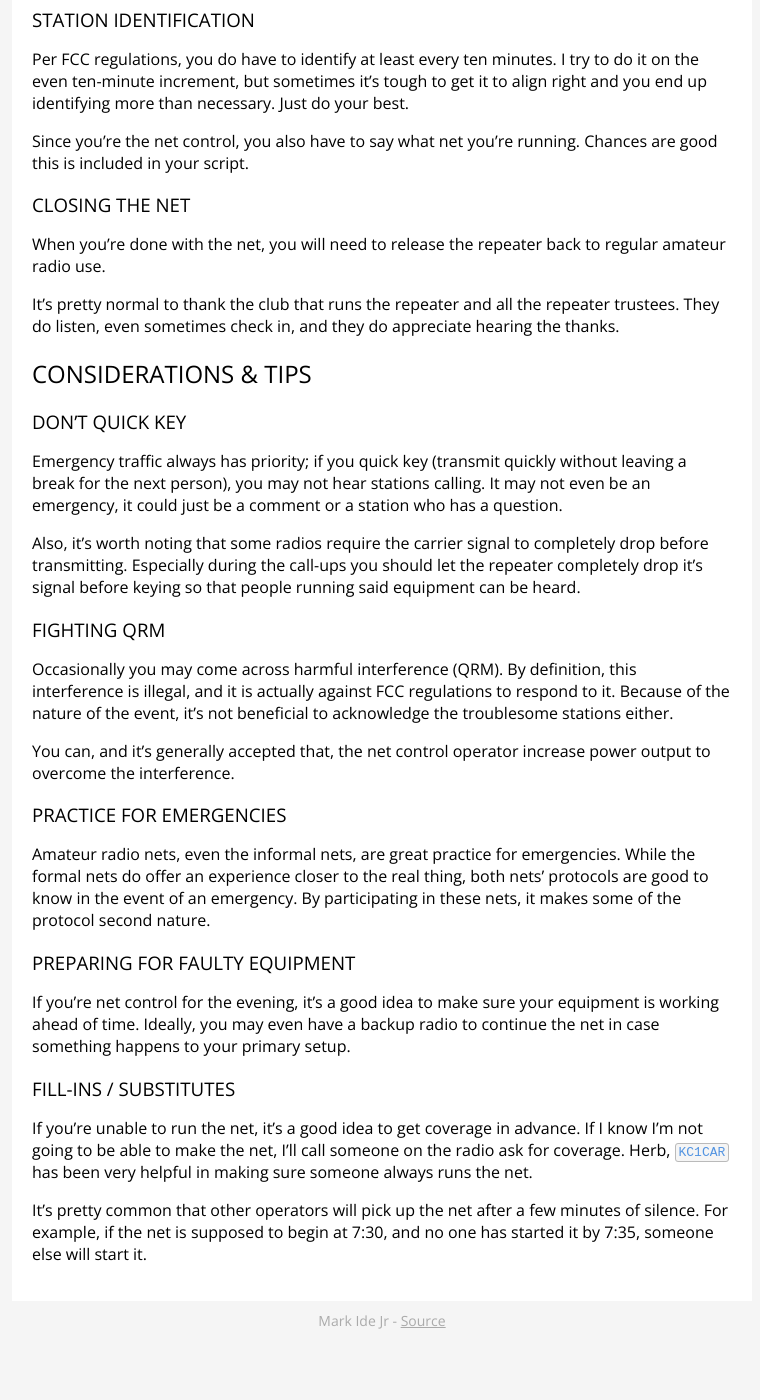
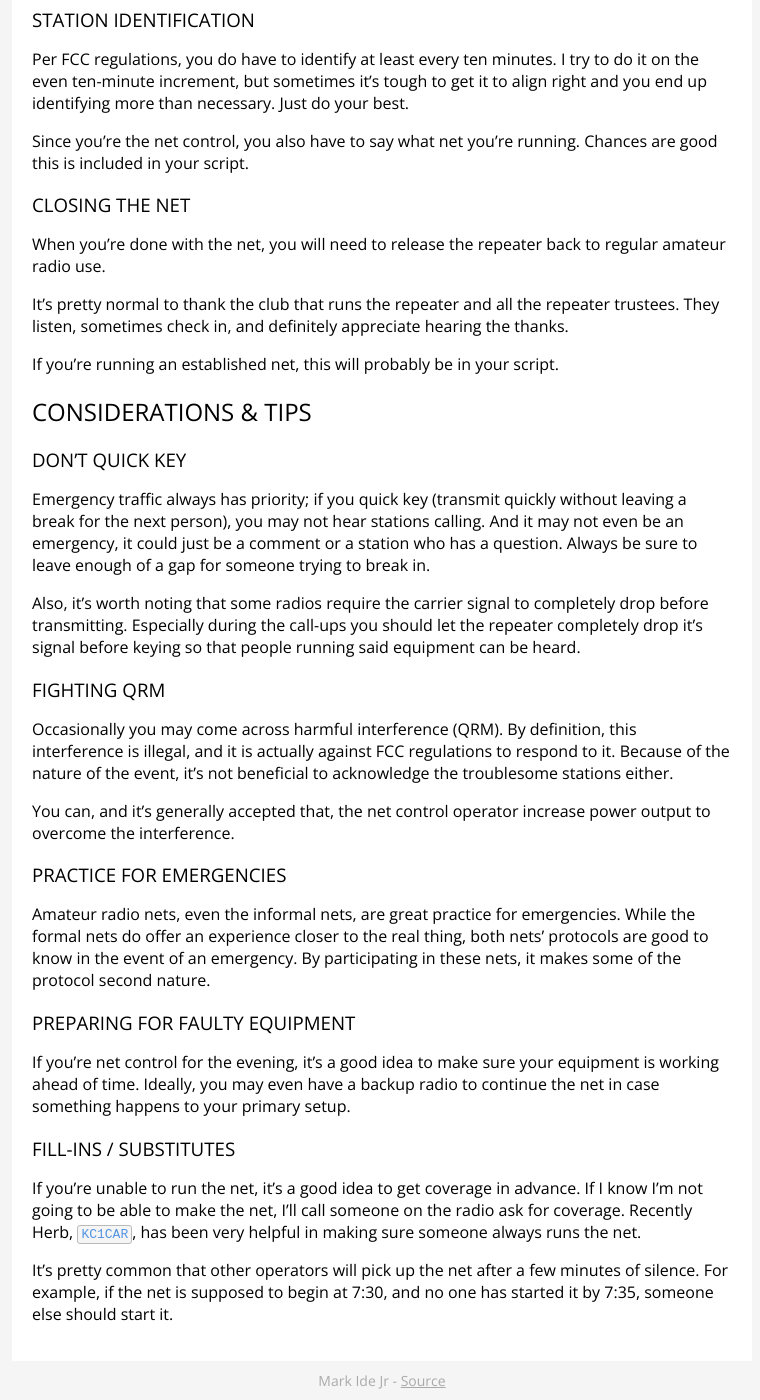
Before and after one commit to mide/mide.io, a Jekyll site: the page built from _posts/2015-10-19-running-a-ham-radio-net.md, in a window 1280 px wide and 1400 px high, scrolled down 2086 px. Shown: the whole window, without its empty margins (258-1018 px from the left). Built offline with Jekyll 4.4.1, drawn with Linux system fonts in a browser that asks for light colours; nearby versions of some CDN libraries; before the commit the page ends 3426 px from its top, so only the background shows below that.

Commit message:
Various fixups

```diff
--- a/_posts/2015-10-19-running-a-ham-radio-net.md
+++ b/_posts/2015-10-19-running-a-ham-radio-net.md
@@ -61,13 +61,15 @@ Since you're the net control, you also have to say what net you're running. Chan
 
 When you're done with the net, you will need to release the repeater back to regular amateur radio use.
 
-It's pretty normal to thank the club that runs the repeater and all the repeater trustees. They do listen, even sometimes check in, and they do appreciate hearing the thanks.
+It's pretty normal to thank the club that runs the repeater and all the repeater trustees. They listen, sometimes check in, and definitely appreciate hearing the thanks.
+
+If you're running an established net, this will probably be in your script.
 
 ## Considerations & Tips
 
 ### Don't Quick Key
 
-Emergency traffic always has priority; if you quick key (transmit quickly without leaving a break for the next person), you may not hear stations calling. It may not even be an emergency, it could just be a comment or a station who has a question.
+Emergency traffic always has priority; if you quick key (transmit quickly without leaving a break for the next person), you may not hear stations calling. And it may not even be an emergency, it could just be a comment or a station who has a question. Always be sure to leave enough of a gap for someone trying to break in.
 
 Also, it's worth noting that some radios require the carrier signal to completely drop before transmitting. Especially during the call-ups you should let the repeater completely drop it's signal before keying so that people running said equipment can be heard.
 
@@ -75,7 +77,7 @@ Also, it's worth noting that some radios require the carrier signal to completel
 
 Occasionally you may come across harmful interference (QRM). By definition, this interference is illegal, and it is actually against FCC regulations to respond to it. Because of the nature of the event, it's not beneficial to acknowledge the troublesome stations either.
 
-You can, and it's generally accepted that, the net control operator  increase power output to overcome the interference.
+You can, and it's generally accepted that, the net control operator increase power output to overcome the interference.
 
 ### Practice for Emergencies
 
@@ -87,6 +89,6 @@ If you're net control for the evening, it's a good idea to make sure your equipm
 
 ### Fill-ins / Substitutes
 
-If you're unable to run the net, it's a good idea to get coverage in advance. If I know I'm not going to be able to make the net, I'll call someone on the radio ask for coverage. Herb, [`KC1CAR`](https://qrz.com/db/kc1car) has been very helpful in making sure someone always runs the net.
+If you're unable to run the net, it's a good idea to get coverage in advance. If I know I'm not going to be able to make the net, I'll call someone on the radio ask for coverage. Recently Herb, [`KC1CAR`](https://qrz.com/db/kc1car), has been very helpful in making sure someone always runs the net.
 
-It's pretty common that other operators will pick up the net after a few minutes of silence. For example, if the net is supposed to begin at 7:30, and no one has started it by 7:35, someone else will start it.
+It's pretty common that other operators will pick up the net after a few minutes of silence. For example, if the net is supposed to begin at 7:30, and no one has started it by 7:35, someone else should start it.
```
